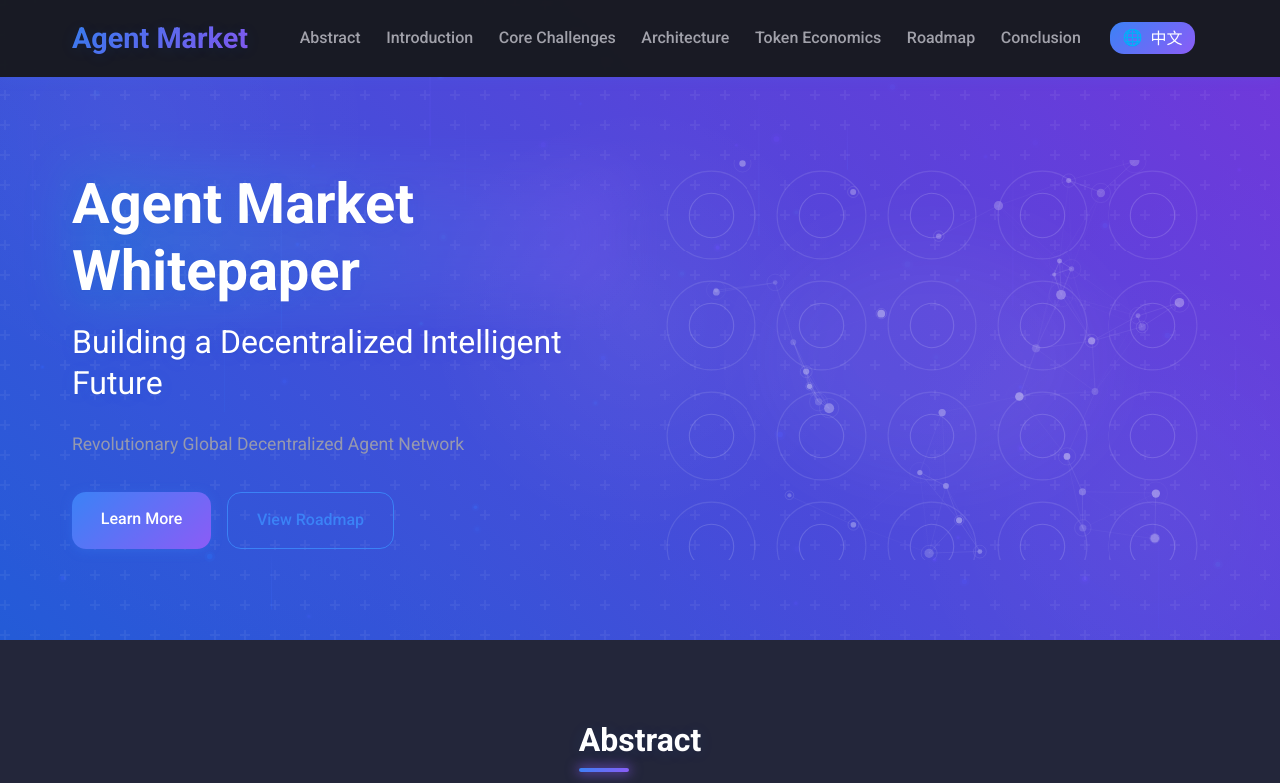
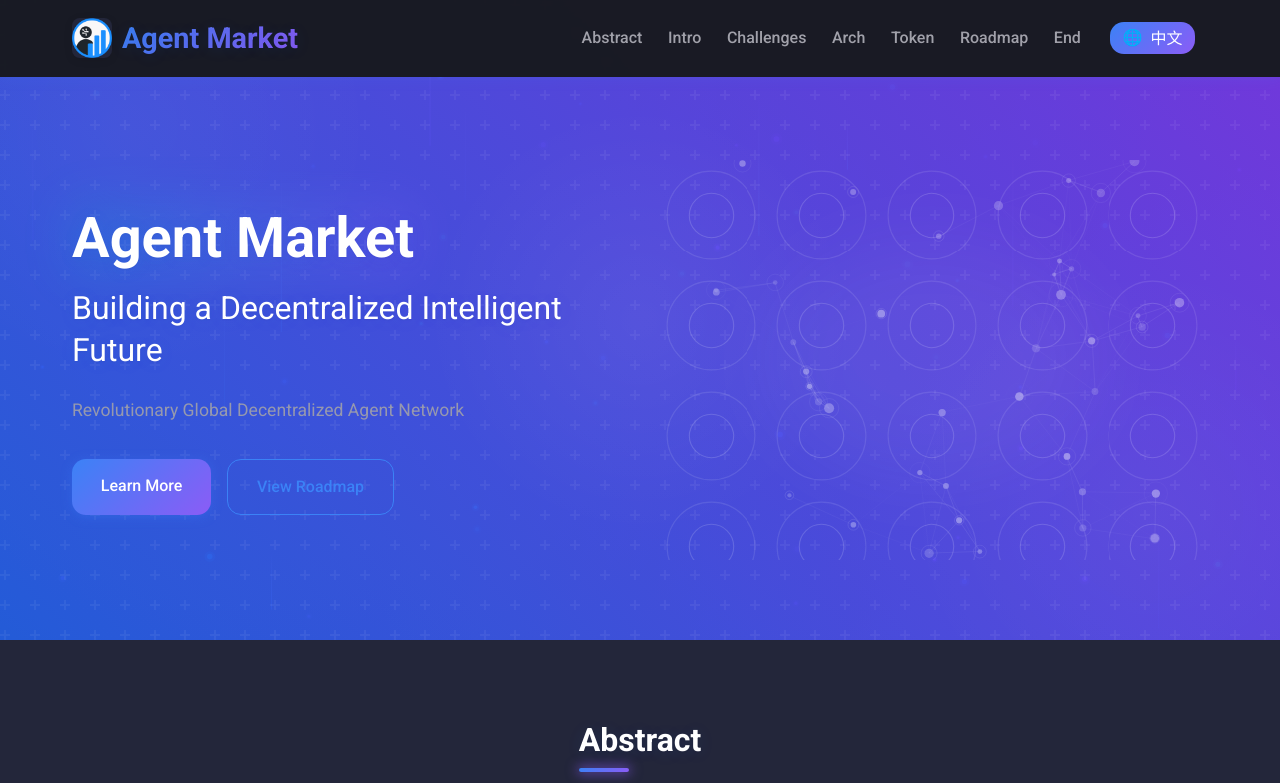
Before and after one commit to Kevinlinpr/agent-hub-whitepaper, a plain HTML site: page index-en.html in a window 1280 px wide. Shown: the top 783 px of the page. Drawn offline with Linux system fonts and the light colour scheme.

Commit message:
更新页面标题为“Agent Market”，添加网站图标和Logo，优化导航链接文本，调整CSS样式以改善Logo显示效果，提升整体视觉体验。

```diff
--- a/css/style.css
+++ b/css/style.css
@@ -191,7 +191,7 @@ header .container {
 
 .logo {
     display: flex;
-    flex-direction: column;
+    align-items: center;
 }
 
 .logo h1 {
@@ -208,6 +208,17 @@ header .container {
     margin: 0;
     font-size: 0.9rem;
     color: var(--text-light);
+}
+
+/* Logo图片样式 */
+.site-logo {
+    height: 40px;
+    vertical-align: middle;
+    margin-right: 12px;
+    display: inline-block;
+    border-radius: 8px;
+    background: #23263a;
+    box-shadow: 0 2px 8px 0 rgba(0,0,0,0.10);
 }
 
 /* 导航样式 */
--- a/index-en.html
+++ b/index-en.html
@@ -6,16 +6,18 @@
     <meta name="theme-color" content="#2563eb">
     <meta name="apple-mobile-web-app-capable" content="yes">
     <meta name="apple-mobile-web-app-status-bar-style" content="black-translucent">
-    <title>Agent Market Whitepaper</title>
+    <title>Agent Market</title>
     <meta name="description" content="Agent Market is a decentralized network of agents facilitating discoverability, interoperability, and collaboration of AI services.">
     <link rel="stylesheet" href="css/style.css">
     <link rel="stylesheet" href="https://fonts.googleapis.com/css2?family=Roboto:wght@300;400;500;700&display=swap">
     <link rel="stylesheet" href="https://cdnjs.cloudflare.com/ajax/libs/font-awesome/6.0.0-beta3/css/all.min.css">
+    <link rel="icon" type="image/x-icon" href="logo.ico">
 </head>
 <body>
     <header>
         <div class="container">
             <div class="logo">
+                <img src="logo.png" alt="Agent Market Logo" class="site-logo" style="height:40px;vertical-align:middle;margin-right:10px;">
                 <h1>Agent Market</h1>
             </div>
             <nav>
@@ -24,12 +26,12 @@
                 </div>
                 <ul class="nav-links">
                     <li><a href="#abstract">Abstract</a></li>
-                    <li><a href="#introduction">Introduction</a></li>
-                    <li><a href="#challenges">Core Challenges</a></li>
-                    <li><a href="#architecture">Architecture</a></li>
-                    <li><a href="#tokenomics">Token Economics</a></li>
+                    <li><a href="#introduction">Intro</a></li>
+                    <li><a href="#challenges">Challenges</a></li>
+                    <li><a href="#architecture">Arch</a></li>
+                    <li><a href="#tokenomics">Token</a></li>
                     <li><a href="#roadmap">Roadmap</a></li>
-                    <li><a href="#conclusion">Conclusion</a></li>
+                    <li><a href="#conclusion">End</a></li>
                     <li class="language-switch"><a href="index.html"><span>中文</span></a></li>
                 </ul>
             </nav>
@@ -39,7 +41,7 @@
     <section class="hero">
         <div class="container">
             <div class="hero-content">
-                <h1 class="ai-glow">Agent Market Whitepaper</h1>
+                <h1 class="ai-glow">Agent Market</h1>
                 <h2>Building a Decentralized Intelligent Future</h2>
                 <p>Revolutionary Global Decentralized Agent Network</p>
                 <div class="cta-buttons">
```
Also changed, not shown: index.html (+4 -2 lines), logo.ico (added), logo.png (added).
